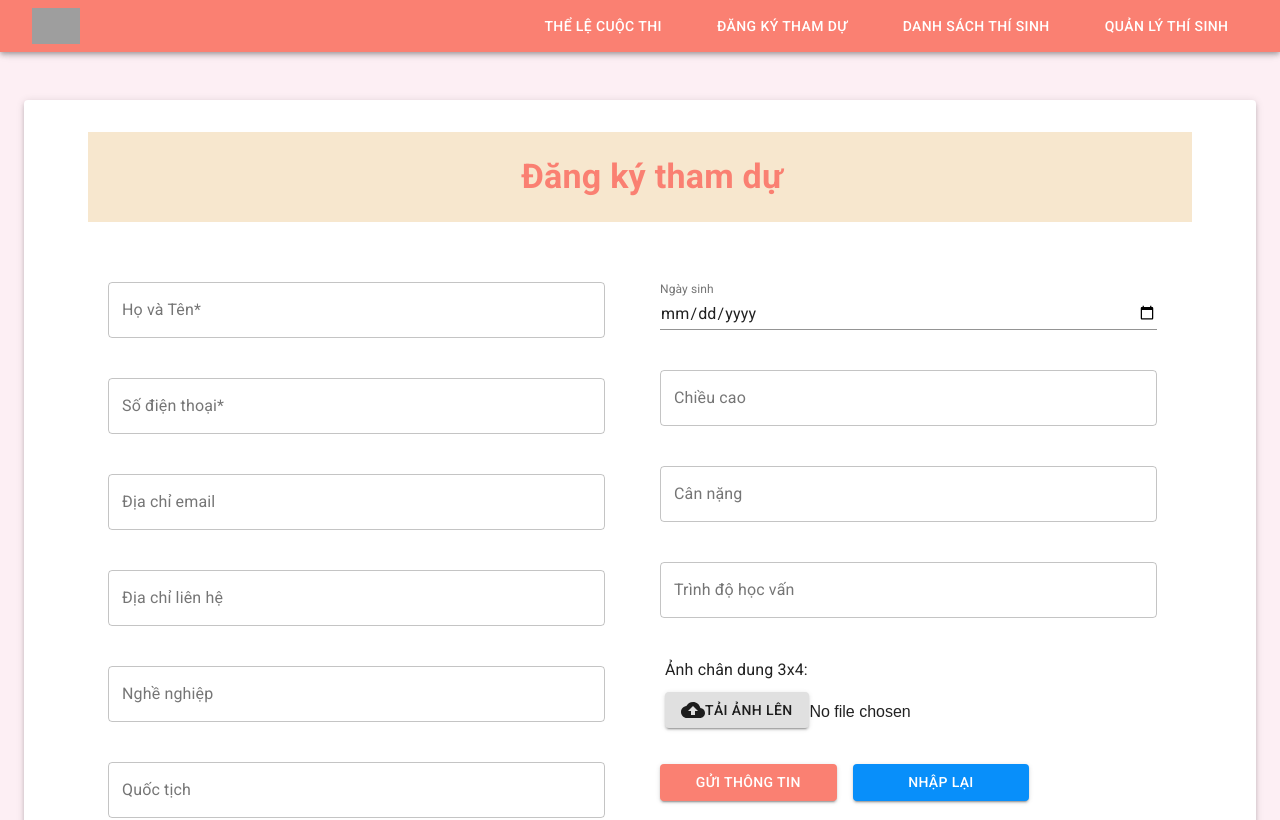
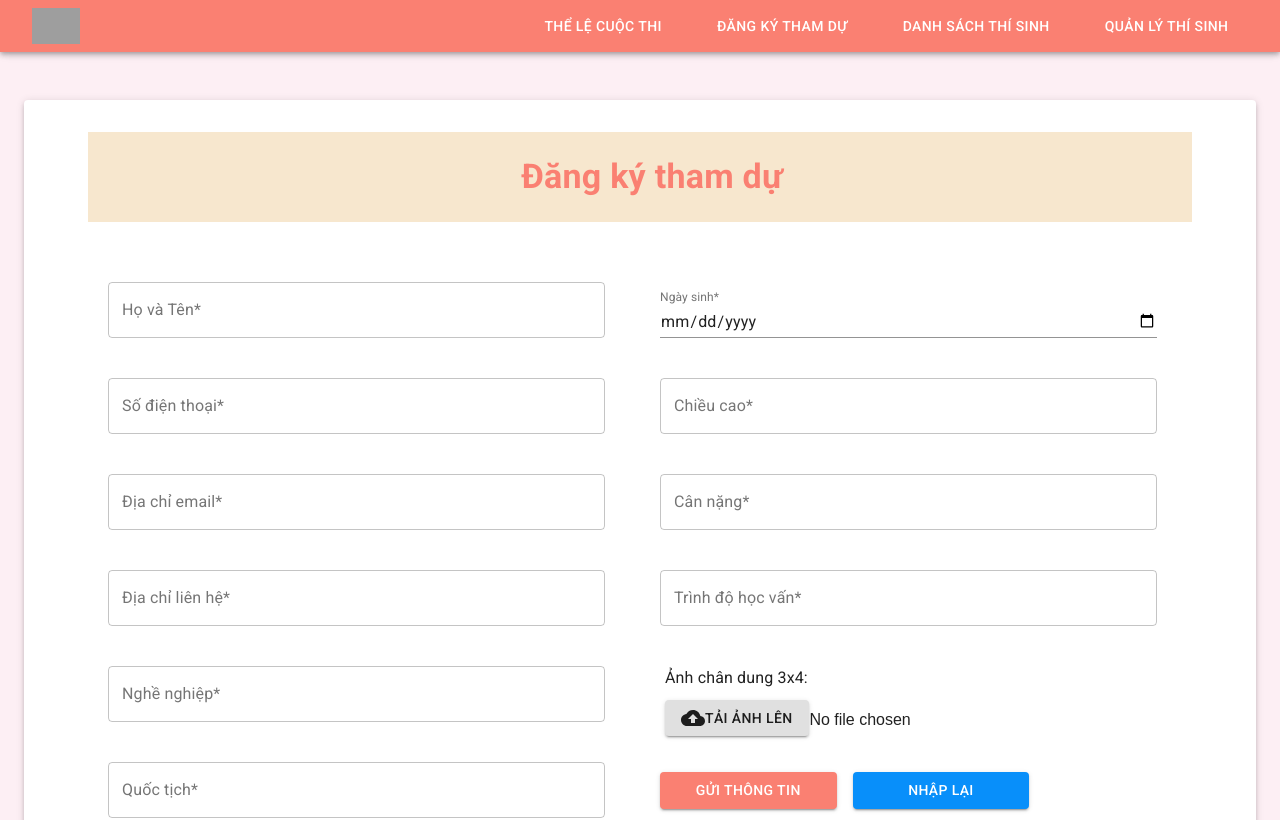
Before and after one commit to andrewnguyen2708/MissTeen, a React (Create React App) app: page /dang-ky-tham-du in a window 1280 px wide. Shown: the top 820 px of the page. Built offline with nearby package versions, Linux system fonts and the light colour scheme; grey boxes are pictures that could not be loaded.

Commit message:
fix style

```diff
--- a/src/Pages/CandidateForm.jsx
+++ b/src/Pages/CandidateForm.jsx
@@ -54,6 +54,9 @@ const useStyles = makeStyles((theme) => ({
             marginLeft: theme.spacing(2),
             padding: "10px 0px"
         }
+    },
+    item2:{
+        marginTop: theme.spacing(1),
     },
     upload: {
         position: 'relative',
@@ -192,39 +195,39 @@ export default function CandidateForm() {
                         />
                         <Controls.Input
                             rule={rules.email}
-                            label='Địa chỉ email'
+                            label='Địa chỉ email*'
                             name='email'
                             value={values.email}
                             onChange={handleTextChange}
                         />
                         <Controls.Input
                             rule={rules.address}
-                            label='Địa chỉ liên hệ'
+                            label='Địa chỉ liên hệ*'
                             name='address'
                             value={values.address}
                             onChange={handleTextChange}
                         />
                         <Controls.Input
                             rule={rules.profession}
-                            label='Nghề nghiệp'
+                            label='Nghề nghiệp*'
                             name='profession'
                             value={values.profession}
                             onChange={handleTextChange}
                         />
                         <Controls.Input
                             rule={rules.national}
-                            label='Quốc tịch'
+                            label='Quốc tịch*'
                             name='national'
                             value={values.national}
                             onChange={handleTextChange}
                         />
                     </Grid>
-                    <Grid item md={6} sm={12}>
+                    <Grid item md={6} sm={12} className={classes.item2}>
                         <TextField
                             rule={rules.dateOfBirth}
                             color="secondary"
                             id="date"
-                            label="Ngày sinh"
+                            label="Ngày sinh*"
                             type="date"
                             InputLabelProps={{
                                 shrink: true,
@@ -235,21 +238,21 @@ export default function CandidateForm() {
                         />
                         <Controls.Input
                             rule={rules.height}
-                            label='Chiều cao'
+                            label='Chiều cao*'
                             name='height'
                             value={values.height}
                             onChange={handleTextChange}
                         />
                         <Controls.Input
                             rule={rules.weight}
-                            label='Cân nặng'
+                            label='Cân nặng*'
                             name='weight'
                             value={values.weight}
                             onChange={handleTextChange}
                         />
                         <Controls.Input
                             rule={rules.education}
-                            label='Trình độ học vấn'
+                            label='Trình độ học vấn*'
                             name='education'
                             value={values.education}
                             onChange={handleTextChange}
--- a/src/Pages/ContestRules.jsx
+++ b/src/Pages/ContestRules.jsx
@@ -7,7 +7,8 @@ import CardMedia from '@material-ui/core/CardMedia';
 
 const useStyles = makeStyles((theme) => ({
     root: {
-      padding: '2rem',
+      padding: '4rem',
+      paddingTop: '2rem',
       [theme.breakpoints.down("sm")]: {
           padding: theme.spacing(3)
       }
```
